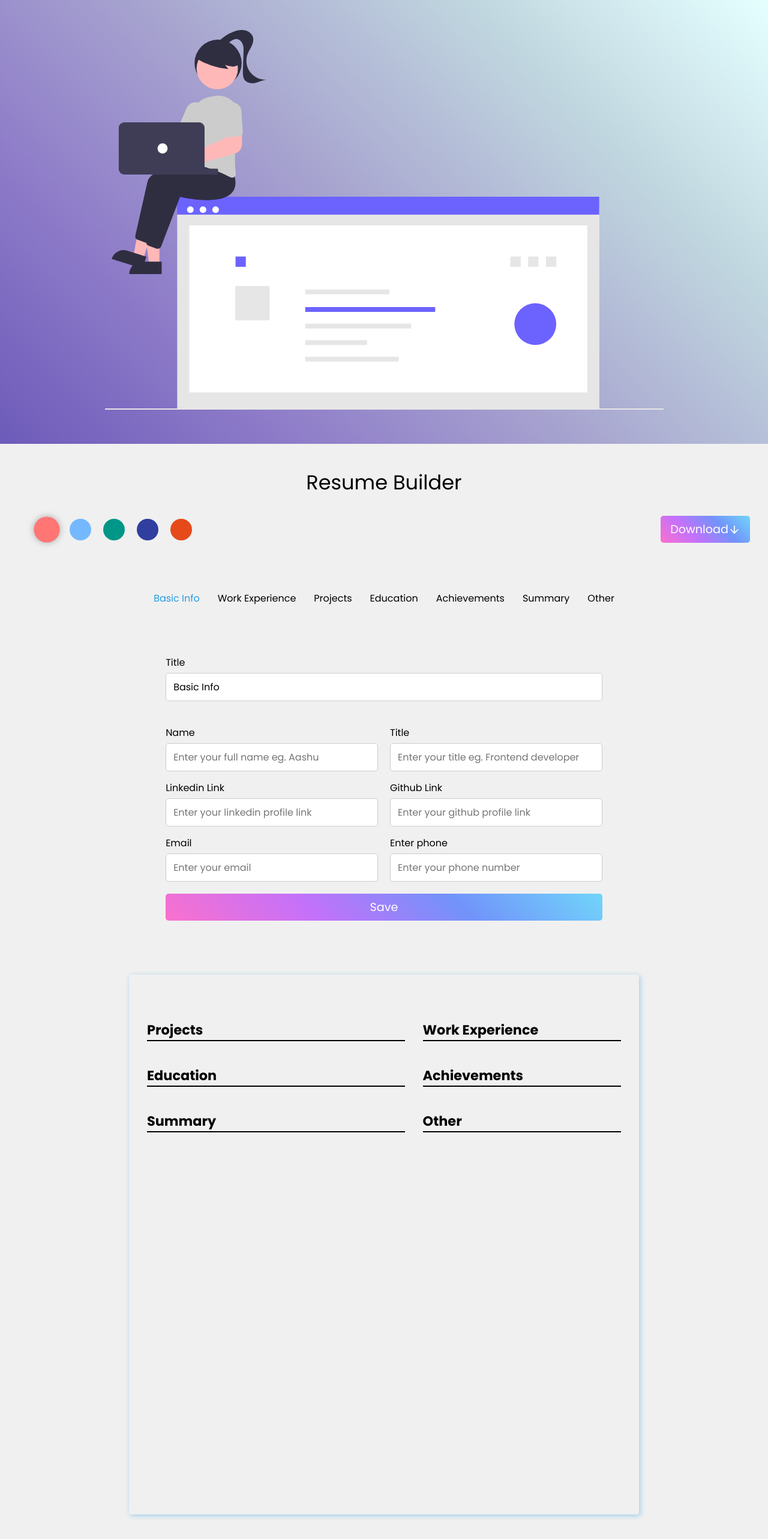
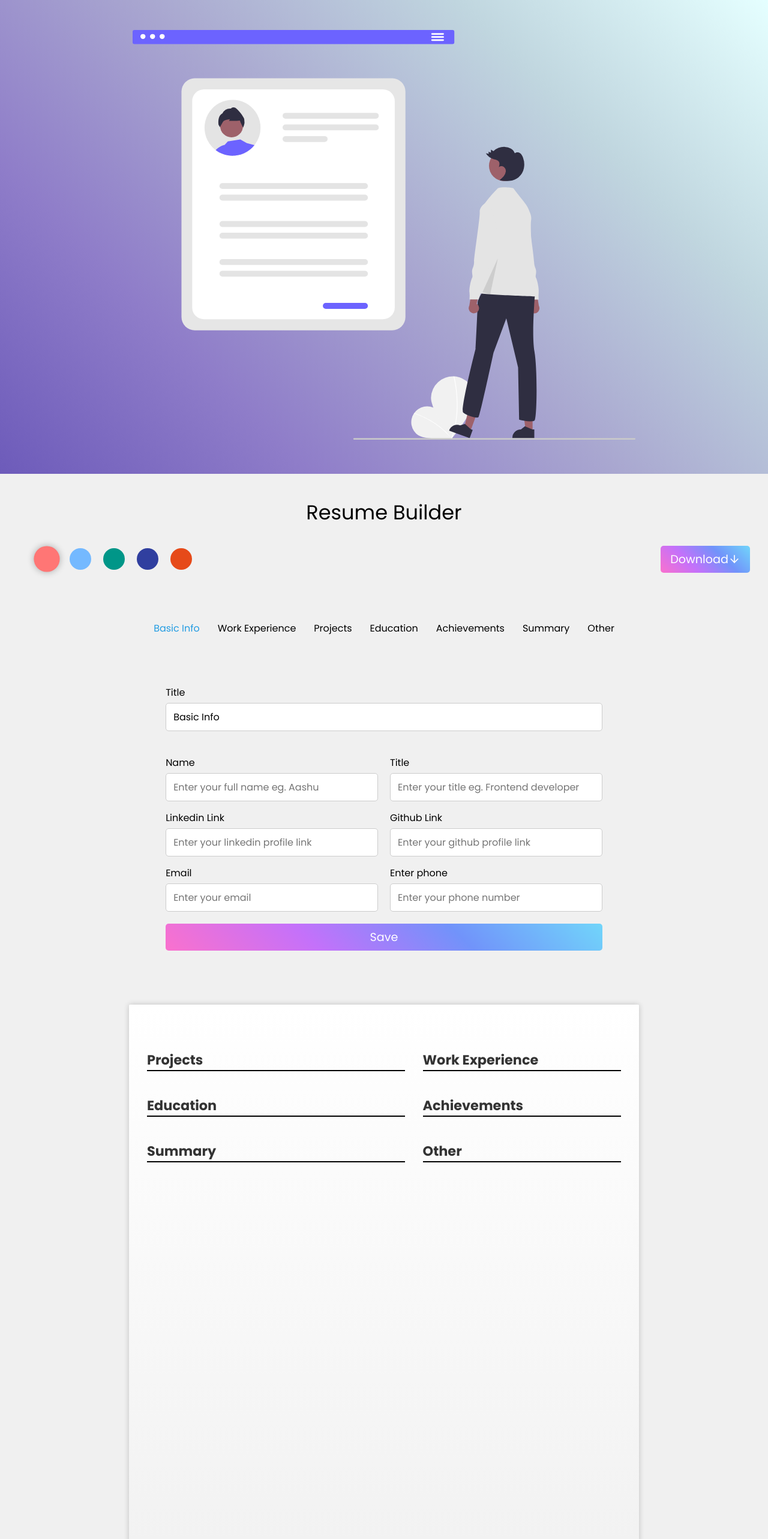
Before and after one commit to tushar-upadhya/resume-builder, a React (Create React App) app: page / in a window 1280 px wide. Shown: the top 2566 px of the page at 60% size. Built offline with nearby package versions, Linux system fonts and the light colour scheme.

Commit message:
header bug fixed

```diff
--- a/src/components/Header/Header.module.css
+++ b/src/components/Header/Header.module.css
@@ -1,11 +1,11 @@
 .container {
     padding: 50px;
-    text-align: center;
+    /* text-align: center; */
     width: 100%;
     display: flex;
-    align-items: center;
+    /* align-items: center; */
     justify-content: space-evenly;
-    gap: 50px;
+    /* gap: 50px; */
     background: linear-gradient(
         45deg,
         #6d5bba,
@@ -16,8 +16,12 @@
     );
     height: 100%;
 }
+/*
+.right > img {
+    object-fit: contain;
+} */
 
-.heading {
+/* .heading {
     margin: 0 auto;
     max-width: 700px;
     color: #fff;
@@ -26,13 +30,13 @@
     font-weight: 700;
     letter-spacing: 2px;
     text-shadow: 0 3px 6px rgba(0, 0, 0, 0.3);
-}
+} */
 
-.heading span {
+/* .heading span {
     background-clip: text;
     background-image: linear-gradient(to right, #f5df4d, #f64747);
     font-weight: lighter;
-}
+} */
 
 @media only screen and (max-width: 320px) {
     .container {
--- a/src/components/Resume/Resume.module.css
+++ b/src/components/Resume/Resume.module.css
@@ -1,16 +1,17 @@
 .container {
+    color: #333;
     min-width: 700px;
     max-width: 850px;
     margin: 0 auto;
-    flex: 1.2;
+    padding: 50px;
     height: fit-content;
     min-height: 900px;
     display: flex;
-    box-shadow: 2px 2px 8px rgba(35, 156, 226, 0.4);
     flex-direction: column;
     gap: 30px;
-    border-radius: 4px;
-    /* background: linear-gradient(to bottom, #264653, #4d88ff); */
+    border-radius: 2px;
+    background: linear-gradient(to bottom, #fff, #f2f2f2);
+    box-shadow: 0 0 10px rgba(0, 0, 0, 0.2);
     padding: 30px;
 }
 
@@ -84,6 +85,7 @@
     gap: 10px;
     padding: 10px 0;
 }
+
 .section .content .item {
     border-bottom: 1px dotted lightgray;
     display: flex;
@@ -91,6 +93,7 @@
     gap: 4px;
     padding-bottom: 10px;
 }
+
 .section .content .item:last-child {
     border-bottom: none;
 }
@@ -118,6 +121,7 @@
     cursor: pointer;
     color: var(--color);
 }
+
 .content .link svg {
     height: 14px;
     width: 14px;
```
Also changed, not shown: src/assets/resume.svg, src/components/Header/Header.jsx (indentation only).
